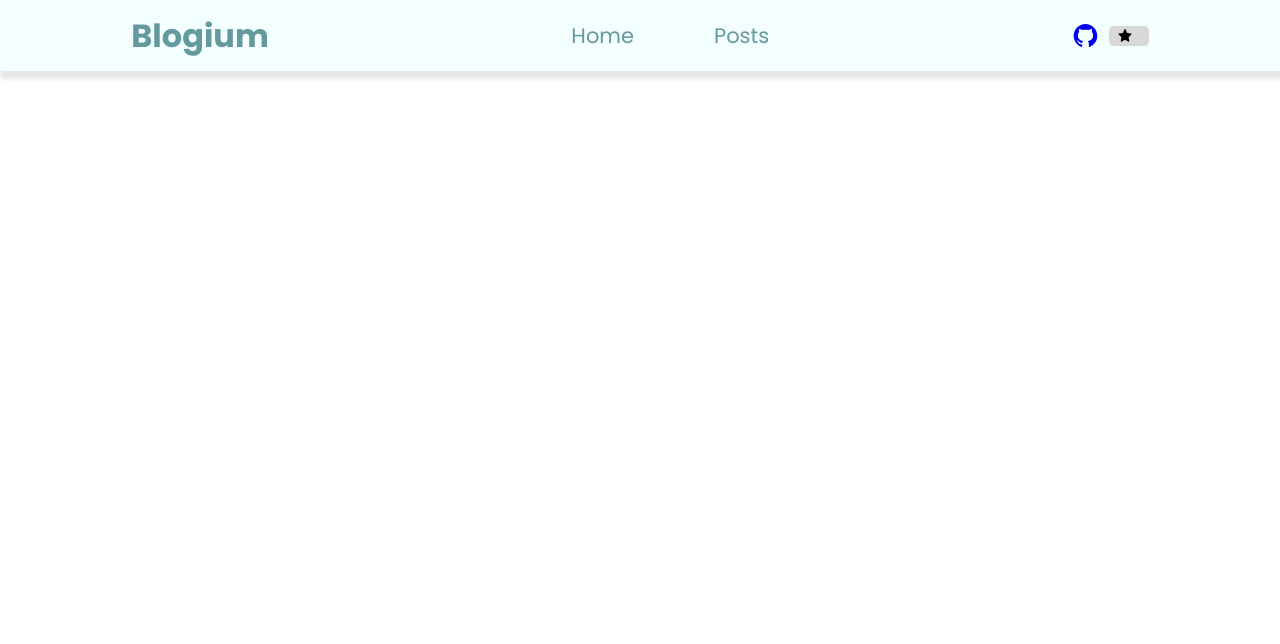
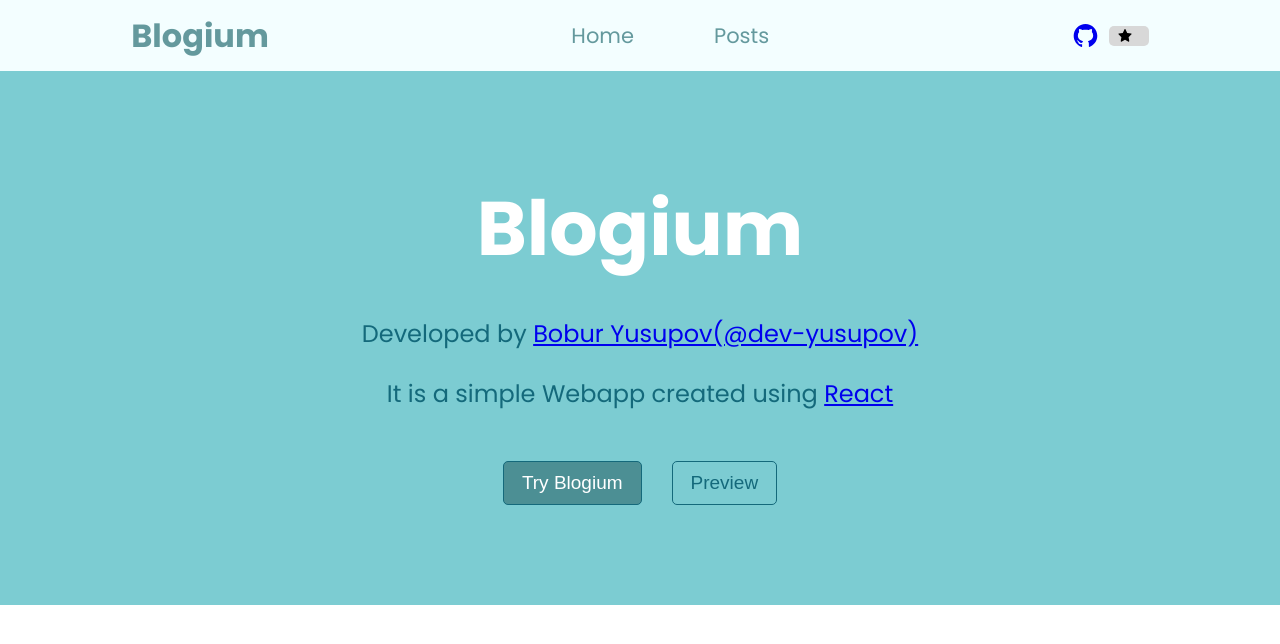
Before and after one commit to dev-yusupov/blogium, a React (Create React App) app: page / in a window 1280 px wide. Shown: the top 644 px of the page. Built offline with nearby package versions, Linux system fonts and the light colour scheme; no server answers; a web font is replaced by a local one.

Commit message:
Main Section has been completed

```diff
--- /dev/null
+++ b/src/components/Buttons/FilledButton.tsx
@@ -0,0 +1,10 @@
+import React from "react";
+import { ButtonProps } from "./utils";
+
+const FilledButton = ({ children }: ButtonProps) => {
+    return (
+        <button className="Btn FilledButton">{children}</button>
+    )
+}
+
+export default FilledButton
--- /dev/null
+++ b/src/components/Buttons/UnFilledButton.tsx
@@ -0,0 +1,10 @@
+import React from "react";
+import { ButtonProps } from "./utils";
+
+const UnFilledButton = ({ children }: ButtonProps) => {
+    return (
+        <button className="Btn UnFilledButton">{children}</button>
+    )
+}
+
+export default UnFilledButton
--- /dev/null
+++ b/src/components/Buttons/utils.ts
@@ -0,0 +1,7 @@
+import { ReactNode } from "react";
+
+interface ButtonProps {
+    children: ReactNode;
+}
+
+export type { ButtonProps }
--- a/src/components/Navbar/Navbar.tsx
+++ b/src/components/Navbar/Navbar.tsx
@@ -1,3 +1,4 @@
+/* eslint-disable array-callback-return */
 import React, { useEffect, useRef } from "react";
 import GitHub from "./GitHub";
 import { GiHamburgerMenu } from "react-icons/gi";
@@ -21,7 +22,7 @@ const Navbar: React.FC = () => {
     const location = useLocation();
 
     useEffect(() => {
-        const currentRoute = routers.find(route => route.path == location.pathname);
+        const currentRoute = routers.find(route => route.path === location.pathname);
 
         if (currentRoute) {
             document.title = `${currentRoute.name} | Blogium`;
--- a/src/components/components.scss
+++ b/src/components/components.scss
@@ -99,3 +99,33 @@
         right: 30px;
     }
 }
+
+// Buttons
+.Btn {
+    font-size: 19px;
+    font-weight: 300;
+    padding: 10px 18px;
+    border-radius: 5px;
+}
+.FilledButton {
+    background-color: $dark-color;
+    color: white;
+    border: 1px solid $darker-color;
+    cursor: pointer;
+    transition: .27s;
+}
+.FilledButton:hover {
+    background-color: white;
+    color: $darker-color;
+}
+.UnFilledButton {
+    background-color: transparent;
+    color: $darker-color;
+    border: 1px solid $darker-color;
+    cursor: pointer;
+    transition: .27s;
+}
+.UnFilledButton:hover {
+    background-color: $darker-color;
+    color: white;
+}
--- a/src/components/index.ts
+++ b/src/components/index.ts
@@ -1,5 +1,7 @@
 import Navbar from "./Navbar/Navbar";
+import FilledButton from "./Buttons/FilledButton";
+import UnFilledButton from "./Buttons/UnFilledButton";
 
 import "./components.scss";
 
-export { Navbar }
+export { Navbar, FilledButton, UnFilledButton }
--- /dev/null
+++ b/src/pages/Home/Home.scss
@@ -0,0 +1,37 @@
+@import "../../utils/design-variables.scss";
+
+.MainSection {
+    display: flex;
+    flex-direction: column;
+    align-items: center;
+    justify-content: center;
+    text-align: center;
+    background-color: $medium-color;
+    padding: 100px 50px;
+    row-gap: 50px;
+}
+.MainSection .MainSection-Central-Text {
+    display: flex;
+    flex-direction: column;
+    row-gap: 30px;
+}
+.MainSection .MainSection-Central-Text h1 {
+    color: white;
+    font-size: 76px;
+}
+.MainSection .MainSection-Central-Text .MainSection-Central-Text-Paragraph {
+    display: flex;
+    flex-direction: column;
+    row-gap: 25px;
+}
+.MainSection .MainSection-Central-Text .MainSection-Central-Text-Paragraph p {
+    font-size: 24px;
+    color: $darker-color;
+}
+
+// Button part of MainSection
+.MainSection .MainSection-Links {
+    display: flex;
+    flex-direction: row;
+    column-gap: 30px;
+}
--- a/src/pages/Home.tsx
+++ b/src/pages/Home/Home.tsx
@@ -1,10 +1,12 @@
 import React from "react";
-import { Navbar } from "../components";
+import { Navbar } from "../../components";
+import MainSection from "./sections/MainSection";
 
 const Home: React.FC = () => {
     return (
         <>
             <Navbar />
+            <MainSection />
         </>
     )
 }
--- /dev/null
+++ b/src/pages/Home/index.ts
@@ -0,0 +1,8 @@
+import Home from "./Home";
+import MainSection from "./sections/MainSection";
+
+// Importing SCSS file for entire Home Component
+import "./Home.scss";
+
+export default Home;
+export { MainSection }
--- /dev/null
+++ b/src/pages/Home/sections/MainSection.tsx
@@ -0,0 +1,23 @@
+import React from "react";
+import "../Home.scss"
+import { FilledButton, UnFilledButton } from "../../../components";
+
+const MainSection: React.FC = () => {
+    return (
+        <div className="MainSection">
+            <div className="MainSection-Central-Text">
+                <h1>Blogium</h1>
+                <div className="MainSection-Central-Text-Paragraph">
+                    <p>Developed by <a href="https://github.com/dev-yusupov" target="_blank" rel="noreferrer">Bobur Yusupov(@dev-yusupov)</a></p>
+                    <p>It is a simple Webapp created using <a href="https://react.dev/" target="_blank" rel="noreferrer">React</a></p>
+                </div>
+            </div>
+            <div className="MainSection-Links">
+                <FilledButton>Try Blogium</FilledButton>
+                <UnFilledButton>Preview</UnFilledButton>
+            </div>
+        </div>
+    )
+}
+
+export default MainSection
--- a/src/routers.ts
+++ b/src/routers.ts
@@ -1,5 +1,5 @@
 import Posts from "./pages/posts"
-import Home from "./pages/Home"
+import Home from "./pages/Home/Home"
 
 const routers = [
     {
--- a/src/utils/design-variables.scss
+++ b/src/utils/design-variables.scss
@@ -1,2 +1,4 @@
 $light-color: rgba($color: #d6fcff, $alpha: .3);
+$medium-color: #7CCCd2;
 $dark-color: rgba($color: #408085, $alpha: .8);
+$darker-color: #14697B;
```
